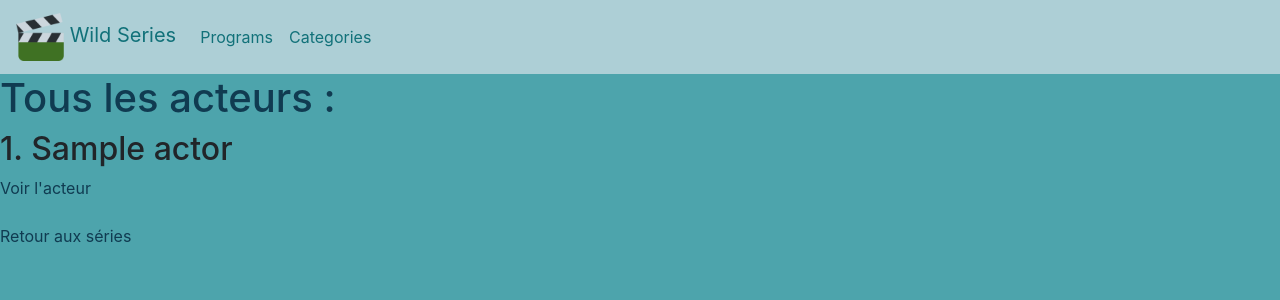
After one commit to Rainbow-of-Dawn/WildSeries_quests, a Symfony app: template templates/actor/index.html.twig in a window 1280 px wide. The commit adds this page. Shown: the top 300 px of the page. Run offline with Twig, Linux system fonts and the light colour scheme; the template is opened without the code that fills it: most values are stand-ins (such as "Sample title", 1, 10 or a date in 2020); style sheets or scripts are compiled from the project's sources; some libraries are stand-ins or nearby versions.

Commit message:
Added what Quest 14th required

```diff
--- a/assets/styles/app.scss
+++ b/assets/styles/app.scss
@@ -4,11 +4,31 @@ $theme-colors: (
 );
 
 $link-color: (
-        #081c26
+        #103b51
 );
 
 @import "~bootstrap/scss/bootstrap";
 
 body {
-    background-color: #158996;
+    background-color: #4da4ac;
 }
+
+.bg-light {
+    background-color: #adcfd6 !important;
+}
+
+.navbar-light .navbar-brand {
+    color: #117179;
+}
+
+.navbar-light .navbar-nav .show > .nav-link, .navbar-light .navbar-nav .active > .nav-link, .navbar-light .navbar-nav .nav-link.show, .navbar-light .navbar-nav .nav-link.active {
+    color: #117179;
+}
+
+p {
+    color: #103b51;
+}
+
+h1, h3 {
+    color: #103b51;
+}
--- /dev/null
+++ b/templates/actor/index.html.twig
@@ -0,0 +1,17 @@
+{% extends '/base.html.twig' %}
+
+{% block title %}Acteurs{% endblock %}
+
+{% block body %}
+    <h1>Tous les acteurs :</h1>
+    {% for actor in actors %}
+        <h2>{{ actor.id }}. {{ actor.name }}</h2>
+        <a href="{{ path("actor_show", {id: actor.id}) }}">Voir l'acteur</a>
+    {% else %}
+        Aucune acteur trouvé.
+    {% endfor %}
+    <br><br>
+    <a href="{{ path('program_index') }}">
+        Retour aux séries
+    </a>
+{% endblock %}
--- a/templates/base.html.twig
+++ b/templates/base.html.twig
@@ -2,6 +2,12 @@
 <html>
     <head>
         <meta charset="UTF-8">
+        <meta name="viewport" content="width=device-width, initial-scale=1">
+        <link href="{{ asset('build/images/favicon.ico') }}" rel="icon" type="image/png">
+        <link href="{{ asset('build/images/apple-touch-icon.png') }}" rel="apple-touch-icon" sizes="180x180">
+        <link href="{{ asset('build/images/favicon-32x32.png') }}" rel="icon" type="image/png" sizes="32x32" >
+        <link href="{{ asset('build/images/favicon-16x16.png') }}" rel="icon" type="image/png" sizes="16x16">
+        <link href="{{ asset('build/images/site.webmanifest') }}" rel="manifest">
         <title>{% block title %}Welcome!{% endblock %}</title>
         {% block stylesheets %}
             {{ encore_entry_link_tags('app') }}
@@ -10,15 +16,12 @@
     </head>
     <body>
     <nav class="navbar navbar-expand-lg navbar-light bg-light">
-        <a class="navbar-brand" href="/">WildSeries</a>
+        <a class="navbar-brand" href="/"><img src="{{ asset('build/images/favicon.ico') }}" alt="Logo"/> Wild Series</a>
         <button class="navbar-toggler" type="button" data-toggle="collapse" data-target="#navbarNav" aria-controls="navbarNav" aria-expanded="false" aria-label="Toggle navigation">
             <span class="navbar-toggler-icon"></span>
         </button>
         <div class="collapse navbar-collapse" id="navbarNav">
             <ul class="navbar-nav">
-                <li class="nav-item active">
-                    <a class="nav-link" href="/">Home <span class="sr-only">(current)</span></a>
-                </li>
                 <li class="nav-item active">
                     <a class="nav-link" href="/programs">Programs <span class="sr-only">(current)</span></a>
                 </li>
```
Also changed, not shown: migrations/Version20201221111027.php (added, +38 -0 lines), src/Controller/ActorController.php (added, +40 -0 lines), src/Entity/Actor.php (added, +77 -0 lines), src/Entity/Program.php (+35 -6 lines), src/Repository/ActorRepository.php (added, +50 -0 lines), templates/actor/show.html.twig (added, +15 -0 lines), templates/program/show.html.twig (+8 -0 lines), assets/images/android-chrome-192x192.png (added), assets/images/android-chrome-512x512.png (added), assets/images/apple-touch-icon.png (added), assets/images/favicon-16x16.png (added), assets/images/favicon-32x32.png (added), assets/images/favicon.ico (added), assets/images/site.webmanifest (added).
